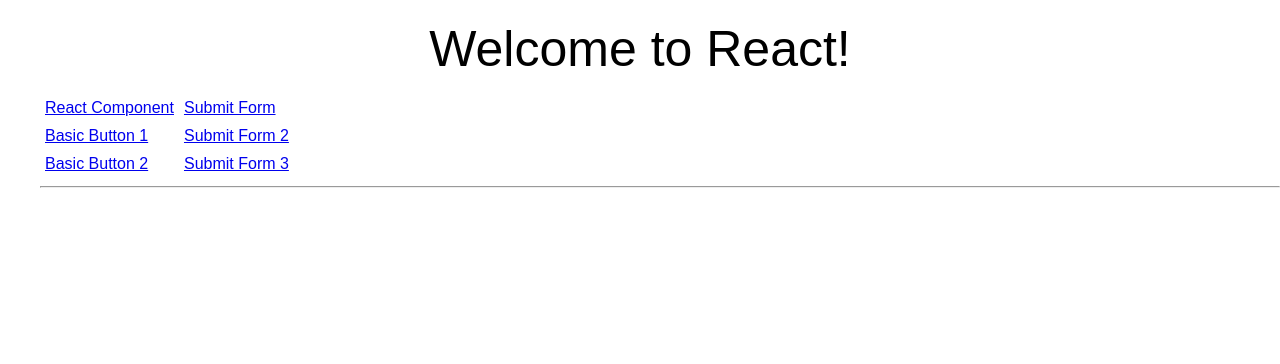
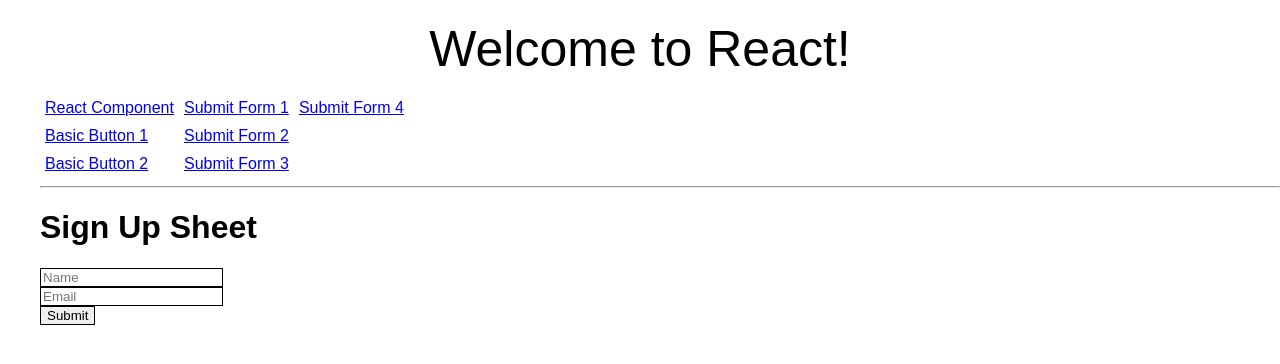
Before and after one commit to bdog72/React-Examples1, a React app: page /ex7 in a window 1280 px wide. Shown: the top 364 px of the page. Built offline with nearby package versions, Linux system fonts and the light colour scheme.

Commit message:
finished a form example

```diff
--- a/package.json
+++ b/package.json
@@ -44,6 +44,7 @@
     "stylelint": "^7.11.1",
     "stylelint-config-standard": "^16.0.0",
     "surge": "^0.19.0",
+    "validator": "^7.1.0",
     "webpack": "^3.0.0",
     "webpack-dev-server": "^2.5.0",
     "webpack-merge": "^4.1.0",
--- a/src/components/App.js
+++ b/src/components/App.js
@@ -5,6 +5,7 @@
 import BasicButton3 from './BasicButton3'
 import SubmitForm from './SubmitForm'
 import SubmitForm1 from './SubmitForm1'
+import SubmitForm2 from './SubmitForm2'
 import { BrowserRouter as Router, Route, Link } from 'react-router-dom'
 
 export default class App extends Component {
@@ -21,9 +22,12 @@
                 <li><Link to='/ex3'>Basic Button 2</Link></li>
               </div>
               <div>
-                <li><Link to='/ex4'>Submit Form</Link></li>
+                <li><Link to='/ex4'>Submit Form 1</Link></li>
                 <li><Link to='/ex5'>Submit Form 2</Link></li>
                 <li><Link to='/ex6'>Submit Form 3</Link></li>
+              </div>
+              <div>
+                <li><Link to='/ex7'>Submit Form 4</Link></li>
               </div>
             </div>
             <hr />
@@ -33,6 +37,7 @@
             <Route path='/ex4' component={Ex4} />
             <Route path='/ex5' component={Ex5} />
             <Route path='/ex6' component={Ex6} />
+            <Route path='/ex7' component={Ex7} />
           </ul>
         </div>
       </Router>
@@ -76,6 +81,12 @@
   </div>
 )
 
+const Ex7 = () => (
+  <div>
+    <SubmitForm2 />
+  </div>
+)
+
 const styles1 = {
   app: {
     paddingTop: 20,
--- a/src/components/BasicButton1.js
+++ b/src/components/BasicButton1.js
@@ -14,12 +14,14 @@
       <h1>What Do You Think Of React?</h1>
       <h2>Click a button and check the console</h2>
       <button
+        className='button'
         name='button-1'
         value='great'
         onClick={this.onGreatClick}>
         Great
       </button>
       <button
+        className='button'
         name='button-2'
         value='amazing'
         onClick={this.onAmazingClick}>
--- a/src/components/BasicButton2.js
+++ b/src/components/BasicButton2.js
@@ -10,12 +10,14 @@
       <h1>What do you think of react</h1>
       <h2>Click a button and check the console</h2>
       <button
+        className='button'
         name='button-1'
         value='Awesome'
         onClick={this.onButtonClick}>
         Awesome
       </button>
       <button
+        className='button'
         name='button-2'
         value='Fantastic'
         onClick={this.onButtonClick}>
--- a/src/components/BasicButton3.js
+++ b/src/components/BasicButton3.js
@@ -12,9 +12,11 @@
         <h2>Open up console to view the name you submit</h2>
         <form onSubmit={this.onFormSubmit}>
           <input
+            className='input'
             placeholder='Name'
             ref='name' />
           <input
+            className='input'
             type='submit' />
         </form>
       </div>
--- a/src/components/SubmitForm.js
+++ b/src/components/SubmitForm.js
@@ -20,10 +20,13 @@
         <h1>Sign up Sheet</h1>
         <form onSubmit={this.onFormSubmit}>
           <input
+            className='input'
             placeholder='Name'
             ref='name'
           />
-          <input type='submit' />
+          <input
+            className='input'
+            type='submit' />
         </form>
         <div>
           <h3>Names</h3>
--- a/src/components/SubmitForm1.js
+++ b/src/components/SubmitForm1.js
@@ -22,11 +22,14 @@
         <h1>Sign Up Sheet</h1>
         <form onSubmit={this.onFormSubmit}>
           <input
+            className='input'
             placeholder='Name'
             value={this.state.name}
             onChange={this.onNameChange}
           />
-          <input type='submit' />
+          <input
+            className='input'
+            type='submit' />
         </form>
         <div>
           <h3>Names</h3>
--- /dev/null
+++ b/src/components/SubmitForm2.js
@@ -0,0 +1,84 @@
+import React, { Component } from 'react'
+import isEmail from 'validator/lib/isEmail'
+export default class SubmitForm2 extends Component {
+  static displayName = '06-state-input'
+
+  state = {
+    fields: {
+      name: '',
+      email: ''
+    },
+    fieldErrors: {},
+    people: []
+  }
+
+    onFormSubmit = (evt) => {
+      const people = [
+        ...this.state.people
+      ]
+      const person = this.state.fields
+      const fieldErrors = this.validate(person)
+      this.setState({ fieldErrors })
+      evt.preventDefault()
+      if (Object.keys(fieldErrors).length) return
+      this.setState({
+        people: people.concat(person),
+        fields: {
+          name: '',
+          email: ''
+        }
+      })
+    }
+
+onInputChange = (evt) => {
+  const fields = this.state.fields
+  fields[evt.target.name] = evt.target.value
+  this.setState({ fields })
+}
+
+validate = (person) => {
+  const errors = {}
+  if (!person.name) errors.name = 'Name Required'
+  if (!person.email) errors.email = 'Email Required'
+  if (person.email && !isEmail(person.email)) errors.email = 'Invalid Email'
+  return errors
+}
+
+render () {
+    return (
+      <div>
+        <h1>Sign Up Sheet</h1>
+        <form onSubmit={this.onFormSubmit}>
+          <input
+            className='input'
+            placeholder='Name'
+            name='name'
+            value={this.state.fields.name}
+            onChange={this.onInputChange}
+          />
+          <span style={{ color: 'red' }}>{ this.state.fieldErrors.name }</span>
+          <br />
+          <input
+            className='input'
+            placeholder='Email'
+            name='email'
+            value={this.state.fields.email}
+            onChange={this.onInputChange}
+          />
+          <span style={{ color: 'red' }}>{ this.state.fieldErrors.email }</span>
+          <br />
+          <input
+            className='input'
+            type='submit' />
+        </form>
+        <div>
+          <ul>
+            { this.state.people.map(({ name, email }, i) =>
+              <li key={i}>{name} ({ email })</li>
+            )}
+          </ul>
+        </div>
+      </div>
+    )
+  }
+}
--- a/src/styles/screen.scss
+++ b/src/styles/screen.scss
@@ -29,3 +29,35 @@
 .routes {
   display: flex;
 }
+
+.input {
+  border: 1px solid black;
+}
+
+.input:active,
+.input:focus {
+  outline: none;
+}
+
+.input:active {
+  background-color: red;
+  box-shadow: 5px 5px blue;
+  transform: translate(4px);
+}
+
+.button {
+  border: 1px solid black;
+}
+
+.button:active,
+.button:focus {
+  outline: none;
+}
+
+.button:active {
+  background-color: white;
+  box-shadow: 5px 5px #666;
+  // transform: translate3d(5px);
+  transform: translateY(4px);
+  transform: translateX(4px);
+}
```
Also changed, not shown: 1 other file (tests, documents, lock files or other folders).
